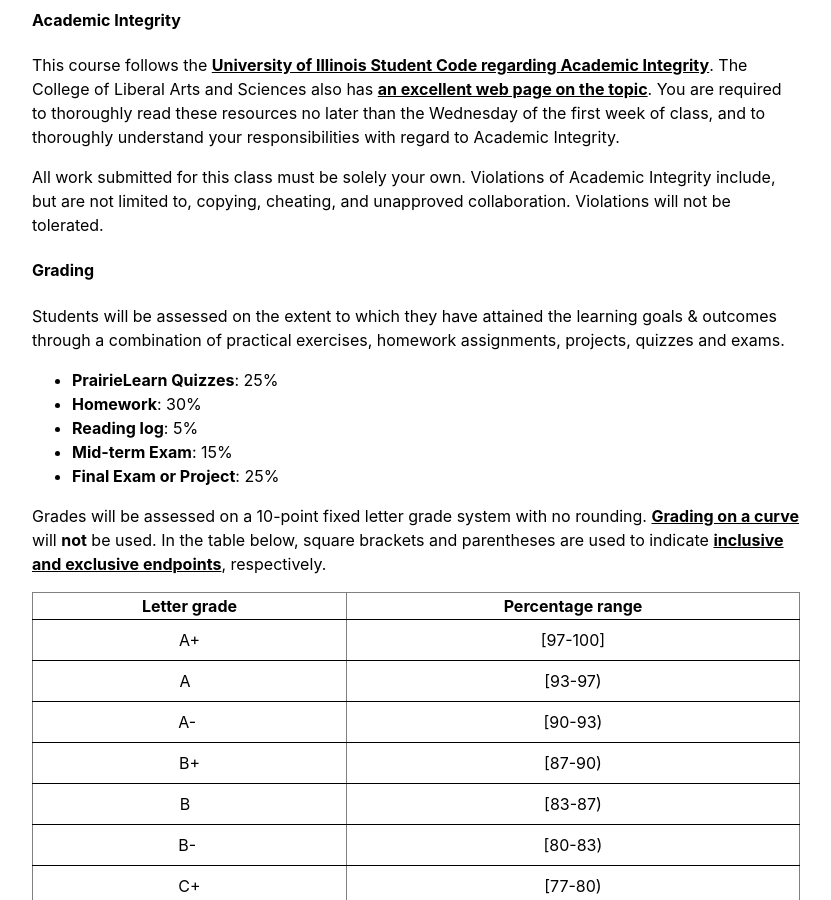
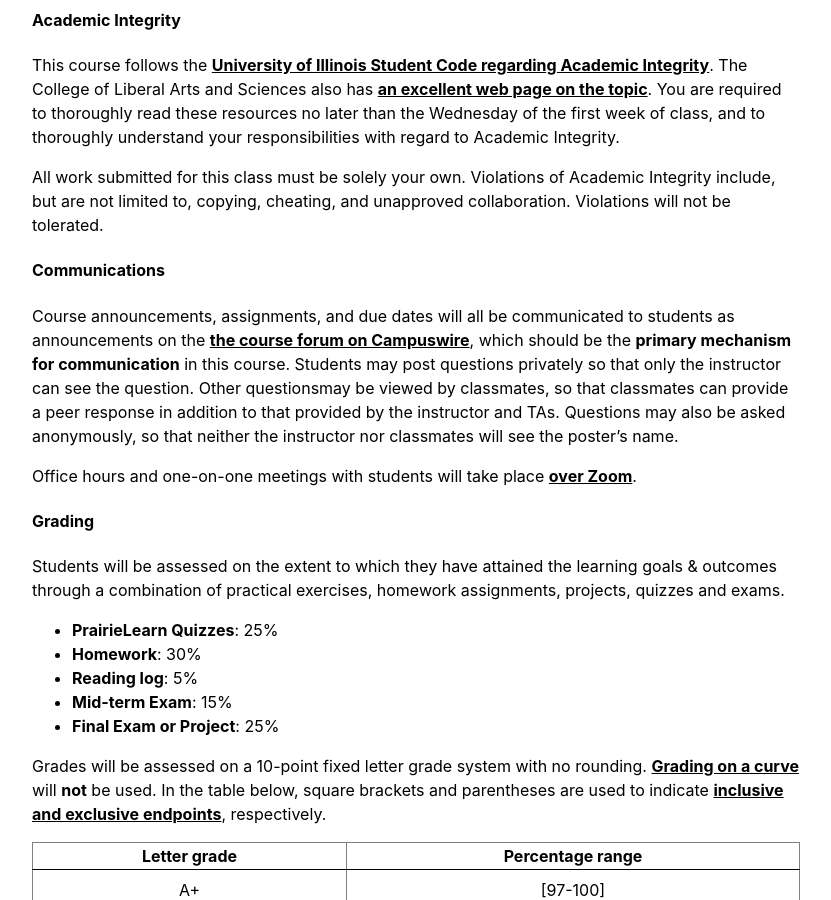
Before and after one commit to Jargonautika/2020-Fall-UIUC-LING270.github.io, a Jekyll site: the page built from index.md, in a window 1280 px wide and 900 px high, scrolled down 2526 px. Shown: the whole window, without its empty margins (224-1055 px from the left). Built offline with Jekyll 4.4.1, drawn with Linux system fonts in a browser that asks for light colours.

Commit message:
Communication policy

```diff
--- a/index.md
+++ b/index.md
@@ -90,6 +90,12 @@ This course follows the [University of Illinois Student Code regarding Academic
 
 All work submitted for this class must be solely your own. Violations of Academic Integrity include, but are not limited to, copying, cheating, and unapproved collaboration. Violations will not be tolerated.
 
+#### Communications
+
+Course announcements, assignments, and due dates will all be communicated to students as announcements on the [the course forum on Campuswire](https://campuswire.com/c/G954C73B2), which should be the **primary mechanism for communication** in this course. Students may post questions privately so that only the instructor can see the question. Other questionsmay be viewed by classmates, so that classmates can provide a peer response in addition to that provided by the instructor and TAs. Questions may also be asked anonymously, so that neither the instructor nor classmates will see the poster's name.
+
+Office hours and one-on-one meetings with students will take place [over Zoom](https://illinois.zoom.us).
+
 
 #### Grading
 
```
